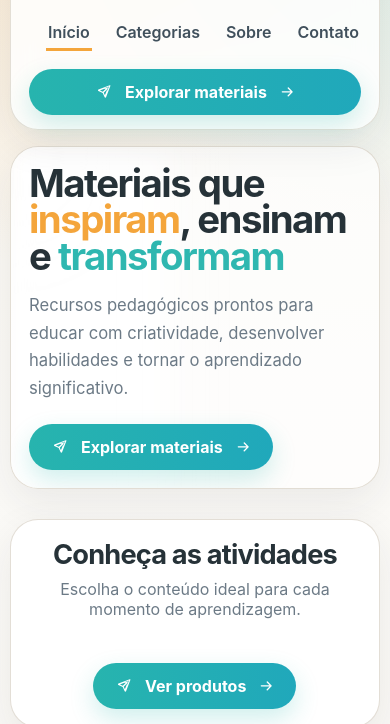
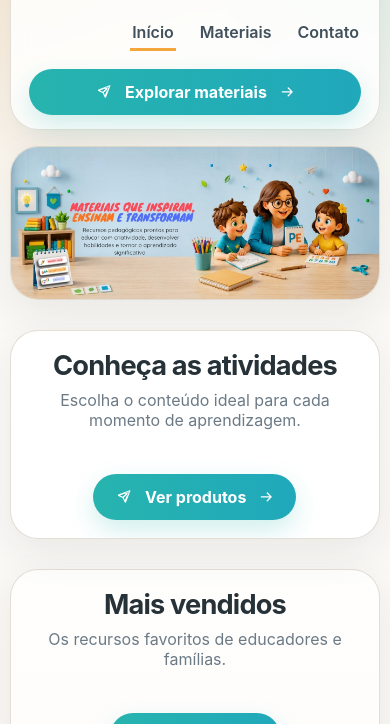
Before and after one commit to leonardomendes201704/PapeleEduca, a plain HTML site: page index.html in a window 390 px wide. Shown: the part 119-843 px from the top of the page. Drawn offline with Linux system fonts and the light colour scheme; a script that the page names is missing.

Commit message:
Update site content and admin views

```diff
--- a/index.html
+++ b/index.html
@@ -196,6 +196,25 @@
       box-shadow: var(--shadow);
       padding: 28px;
       overflow: hidden;
+    }
+
+    .hero--hidden {
+      display: none;
+    }
+
+    .hero-top-banner {
+      margin-top: 18px;
+      border: 1px solid rgba(216, 210, 198, 0.75);
+      border-radius: 36px;
+      box-shadow: var(--shadow);
+      overflow: hidden;
+      background: rgba(255, 255, 255, 0.72);
+    }
+
+    .hero-top-banner img {
+      width: 100%;
+      height: auto;
+      display: block;
     }
 
     .hero::before {
@@ -681,6 +700,10 @@
         background-image: none;
       }
 
+      .hero-top-banner {
+        margin-top: 18px;
+      }
+
       .hero-grid > div:first-child {
         max-width: none;
       }
@@ -720,6 +743,9 @@
       .hero {
         background-image: none;
       }
+      .hero-top-banner {
+        border-radius: 28px;
+      }
       .contact-card {
         min-height: 160px;
       }
@@ -749,8 +775,7 @@
 
       <nav class="nav" aria-label="Navegação principal">
         <a class="active" href="#inicio">Início</a>
-        <a href="#categorias">Categorias</a>
-        <a href="#sobre">Sobre</a>
+        <a href="#categorias">Materiais</a>
         <a href="#contato">Contato</a>
       </nav>
 
@@ -769,7 +794,11 @@
       </a>
     </header>
 
-    <section class="hero" id="inicio">
+    <section class="hero-top-banner" aria-label="Imagem de destaque">
+      <img src="images/hero-2.jpeg" alt="Imagem de destaque da Papelê Educa" />
+    </section>
+
+    <section class="hero hero--hidden" id="inicio">
       <div class="hero-grid">
         <div>
           <h1>
--- a/js/public-products.js
+++ b/js/public-products.js
@@ -30,8 +30,8 @@ async function loadProducts() {
     return;
   }
 
-  const categoriesData = data.slice(0, 3);
-  const featuredData = data.slice(0, 6);
+  const categoriesData = data.slice(0, 6);
+  const featuredData = data.slice(0, 3);
 
   if (categoriesGrid) {
     categoriesGrid.innerHTML = categoriesData
```
Also changed, not shown: atividades.html (+0 -1 lines), .codex-atividades-menu.png (added), .codex-banner-check.png (added), .codex-home-menu.png (added), images/fale-com-a-gente.png, images/hero-2.jpeg (added).
